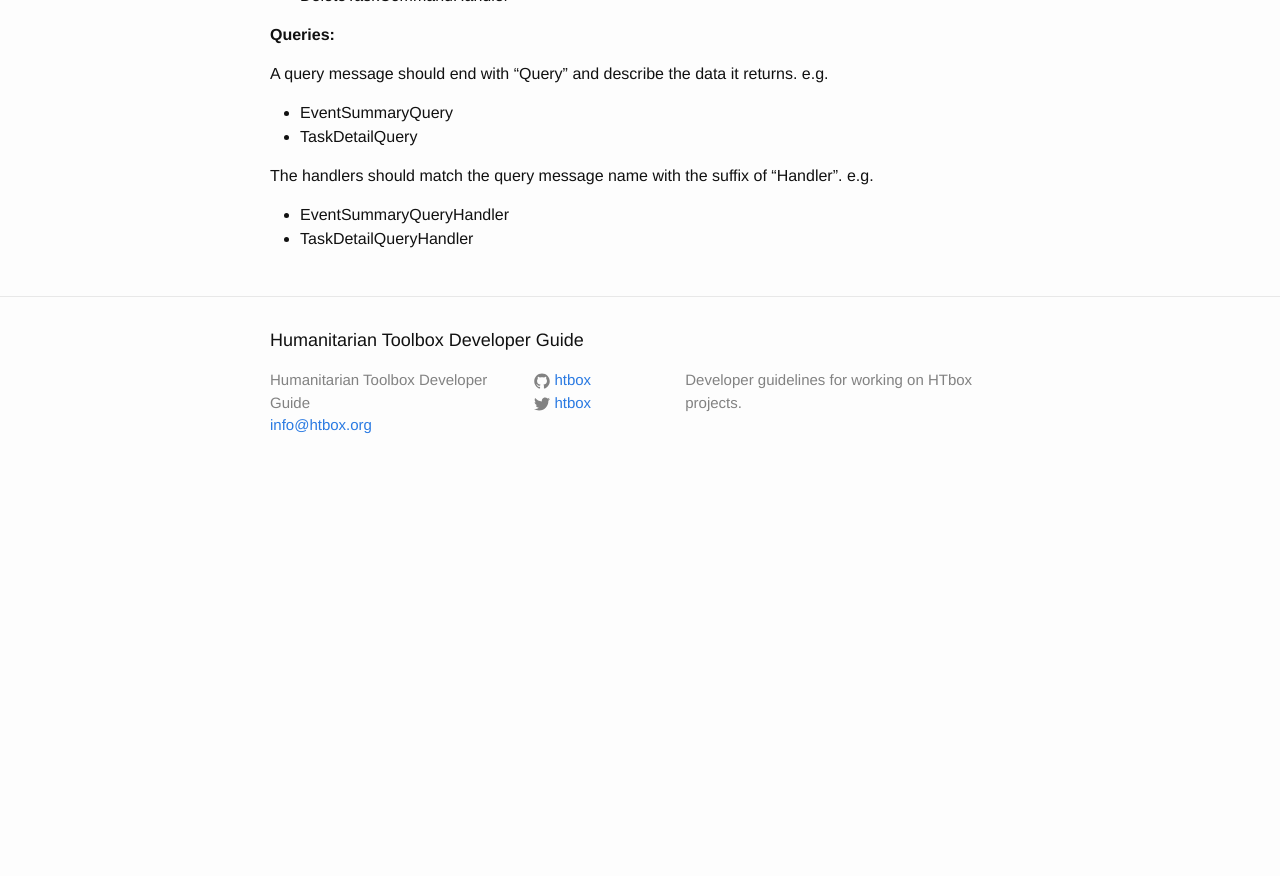
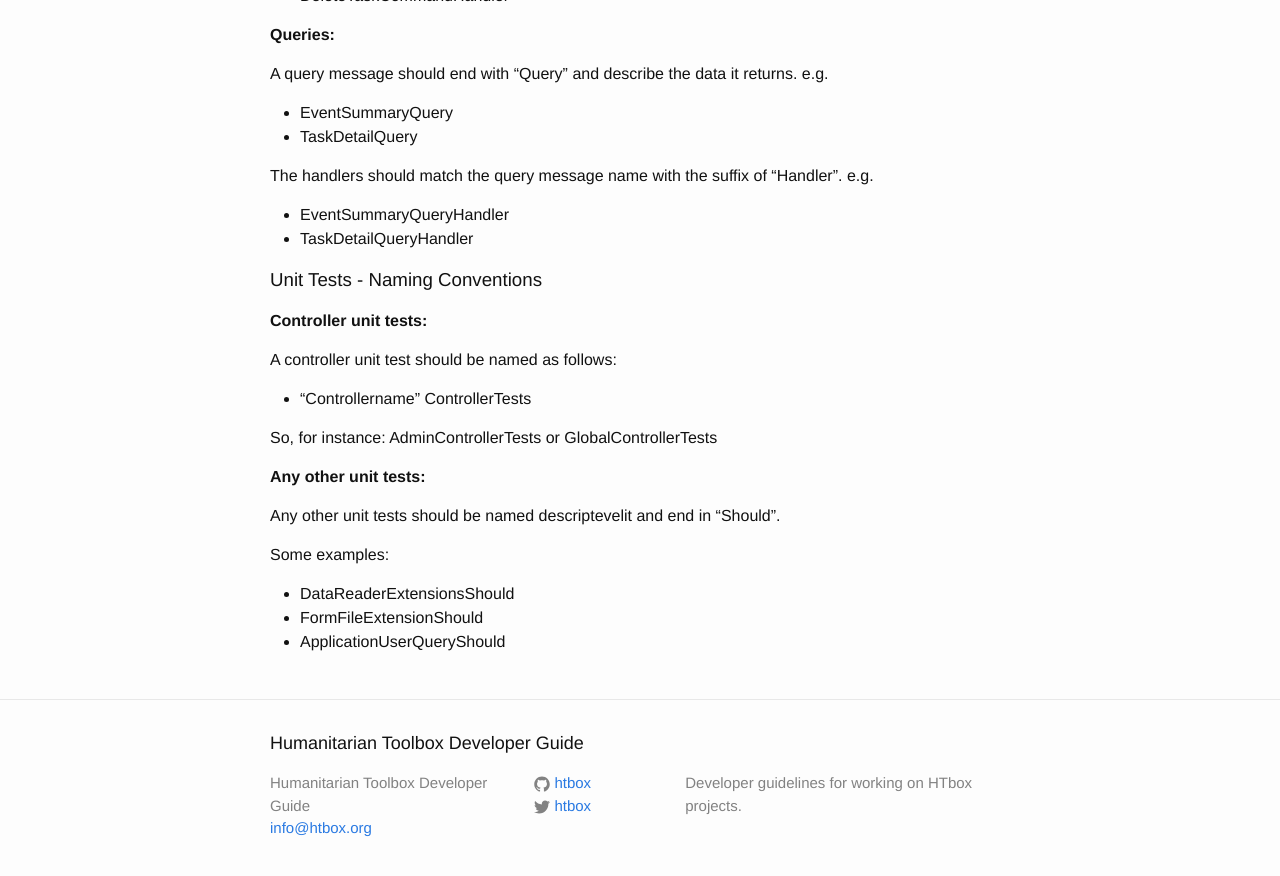
Before and after one commit to HTBox/htbox.github.io, a Jekyll site: the page built from development-guidelines.md, in a window 1280 px wide and 900 px high, scrolled down 619 px. Shown: the top 876 px of the window. Built offline with Jekyll 4.4.1, drawn with Linux system fonts in a browser that asks for light colours; before the commit the page ends 1116 px from its top, so only the background shows below that.

Commit message:
#1198 renamed unittests to comply to naming convention
This is part of the allReady issue #1198

```diff
--- a/development-guidelines.md
+++ b/development-guidelines.md
@@ -35,3 +35,22 @@ The handlers should match the query message name with the suffix of "Handler". e
 
 - EventSummaryQueryHandler
 - TaskDetailQueryHandler
+
+### Unit Tests - Naming Conventions
+
+**Controller unit tests:**
+
+A controller unit test should be named as follows:
+
+- "Controllername" ControllerTests
+
+So, for instance: AdminControllerTests or GlobalControllerTests
+
+**Any other unit tests:**
+
+Any other unit tests should be named descriptevelit and end in "Should".
+
+Some examples:
+- DataReaderExtensionsShould
+- FormFileExtensionShould
+- ApplicationUserQueryShould
```
